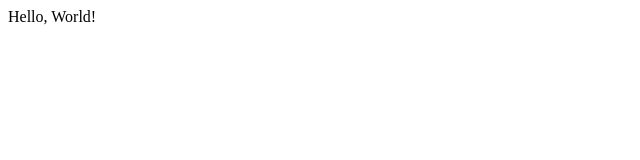
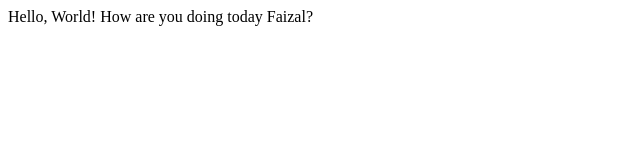
Before and after one commit to faiz963/Smile, a plain HTML site: page Index.html in a window 1280 px wide. Shown: the whole page, without its empty margins (0-640 px from the left). Drawn offline with Linux system fonts and the light colour scheme.

Commit message:
Second change

```diff
--- a/Index.html
+++ b/Index.html
@@ -1 +1,5 @@
-<html> <main> <body> Hello, World! </body> </main> </html>
+<html>
+    <main>
+        <body> Hello, World! How are you doing today Faizal?</body>
+    </main>
+    </html>
```
